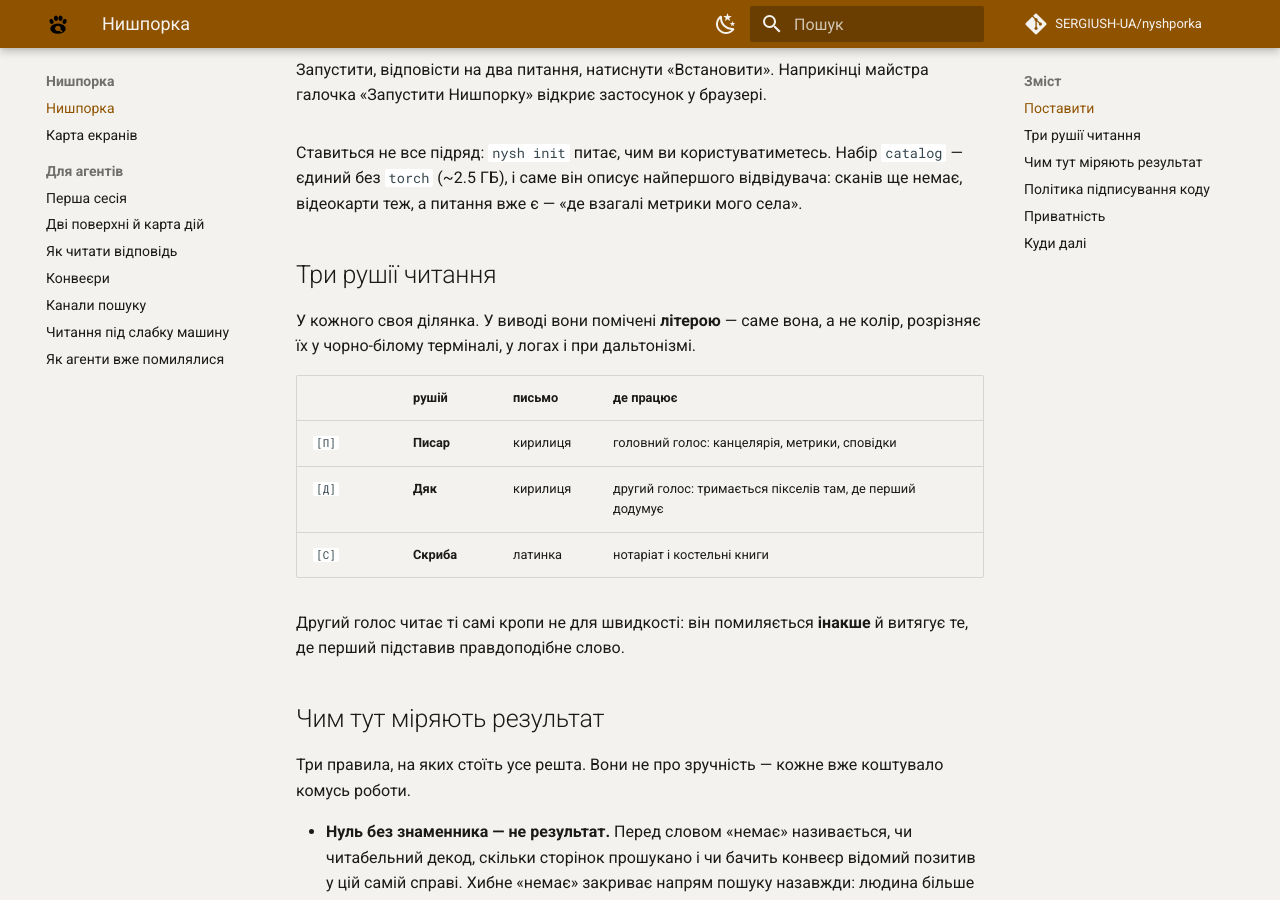
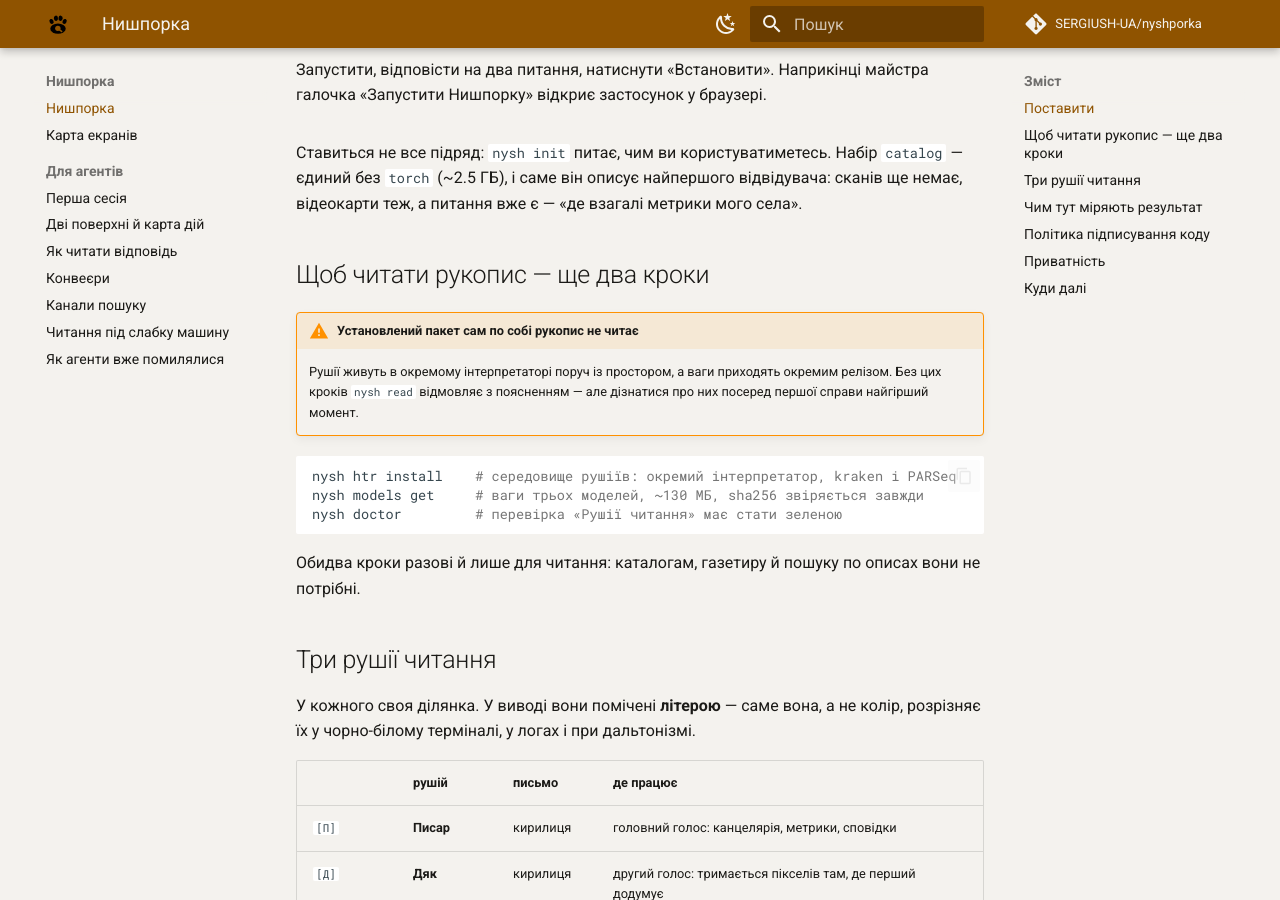
Before and after one commit to SERGIUSH-UA/nyshporka, an MkDocs documentation site: the page built from docs/index.md, in a window 1280 px wide and 900 px high, scrolled down 877 px. Built offline with MkDocs 1.6.1 and Material for MkDocs 9.7.7, drawn with Linux system fonts in a browser that asks for light colours; comment, search, counter and statistics services are not loaded.

Commit message:
«Як почати» обіцяло читання після одного рядка
Це неправда, і код це знає. Установлений пакет рукопис НЕ читає: рушії живуть
в окремому інтерпретаторі поруч із простором (`nysh htr install`), а ваги
приходять окремим релізом (`nysh models get`). `htr/run.py` кидає «середовище
рушіїв не готове», `setup/doctor.py` вішає попередження з тією самою порадою,
`core/sections.py` пише її в опис секції — а README, AGENTS.md і docs не
казали про це НІДЕ.

Тобто людина доходила до потрібного кроку не з інструкції, а з відмови посеред
першої справи: коли скани вже завантажено й час уже витрачено. Для агента ще
гірше — він вигадав би обхід.

Тепер послідовність названа на всіх трьох поверхнях, разом із тим, що обидва
кроки разові й лише для читання: набір `catalog` працює одразу.

Приймач звіряє не текст із текстом, а документацію з КОДОМ — команду бере з
того самого повідомлення про помилку, яке побачить користувач.

Co-Authored-By: Claude Opus 5 (1M context) <noreply@anthropic.com>

````diff
--- a/docs/index.md
+++ b/docs/index.md
@@ -58,6 +58,23 @@
 `catalog` — єдиний без `torch` (~2.5 ГБ), і саме він описує найпершого
 відвідувача: сканів ще немає, відеокарти теж, а питання вже є — «де взагалі
 метрики мого села».
+
+## Щоб читати рукопис — ще два кроки
+
+!!! warning "Установлений пакет сам по собі рукопис не читає"
+
+    Рушії живуть в окремому інтерпретаторі поруч із простором, а ваги приходять
+    окремим релізом. Без цих кроків `nysh read` відмовляє з поясненням — але
+    дізнатися про них посеред першої справи найгірший момент.
+
+```bash
+nysh htr install    # середовище рушіїв: окремий інтерпретатор, kraken і PARSeq
+nysh models get     # ваги трьох моделей, ~130 МБ, sha256 звіряється завжди
+nysh doctor         # перевірка «Рушії читання» має стати зеленою
+```
+
+Обидва кроки разові й лише для читання: каталогам, газетиру й пошуку по описах
+вони не потрібні.
 
 ## Три рушії читання
 
````
Also changed, not shown: AGENTS.md (+12 -0 lines), README.md (+20 -1 lines), 1 other file.
